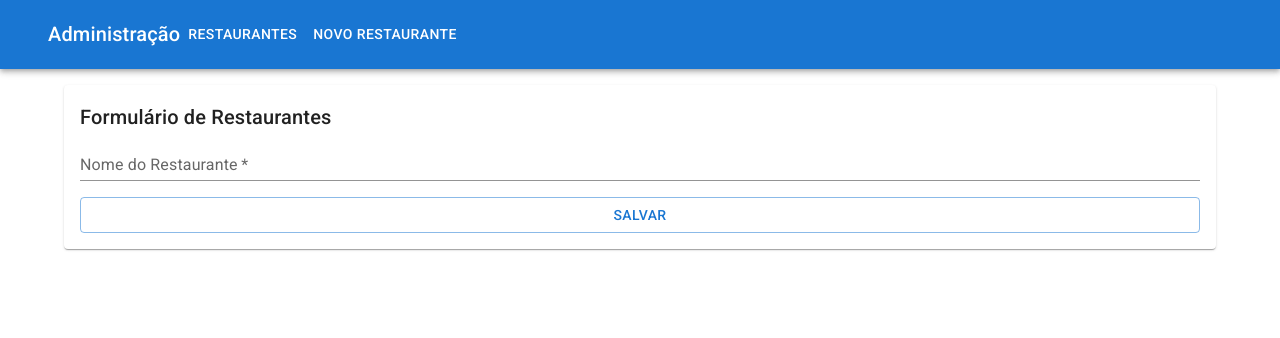
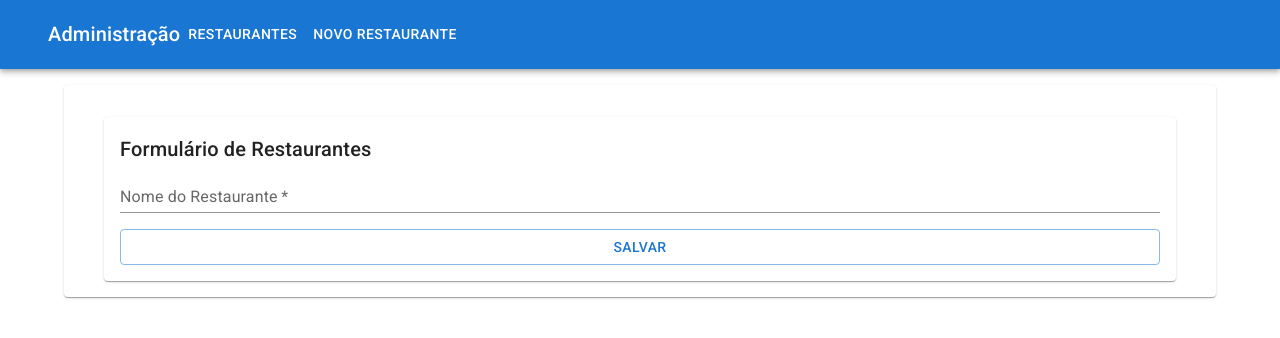
Before and after one commit to Nadson-Cutrim/alfood, a React (Create React App) app: page /admin/restaurantes/1 in a window 1280 px wide. Shown: the top 338 px of the page. Built offline with nearby package versions, Linux system fonts and the light colour scheme; no server answers.

Commit message:
Extraindo o layout base

```diff
--- a/src/App.tsx
+++ b/src/App.tsx
@@ -3,6 +3,7 @@ import Home from './paginas/Home';
 import VitrineRestaurantes from './paginas/VitrineRestaurantes';
 import AdministracaoRestaurantes from './paginas/Administracao/Restaurantes/AdministracaoRestaurante';
 import FormularioRestaurante from './paginas/Administracao/Restaurantes/FormularioRestaurante';
+import PaginaBaseAdmin from './paginas/Administracao/PaginaBaseAdmin';
 
 function App() {
 
@@ -10,9 +11,13 @@ function App() {
     <Routes>
       <Route path="/" element={<Home />} />
       <Route path="/restaurantes" element={<VitrineRestaurantes />} />
-      <Route path="/admin/restaurantes" element={<AdministracaoRestaurantes />} />
-      <Route path="/admin/restaurantes/novo" element={<FormularioRestaurante />} />
-      <Route path="/admin/restaurantes/:id" element={<FormularioRestaurante />} />
+      <Route path='/admin' element={<PaginaBaseAdmin />}>
+
+      <Route path="restaurantes" element={<AdministracaoRestaurantes />} />
+      <Route path="restaurantes/novo" element={<FormularioRestaurante />} />
+      <Route path="restaurantes/:id" element={<FormularioRestaurante />} />
+      </Route>
+
     </Routes>
   );
 }
--- /dev/null
+++ b/src/paginas/Administracao/PaginaBaseAdmin.tsx
@@ -0,0 +1,42 @@
+import {
+  AppBar,
+  Box,
+  Button,
+  Container,
+  Typography,
+  Toolbar,
+  Paper,
+  Link,
+} from "@mui/material";
+import { Link as RouterLink, Outlet } from "react-router-dom";
+
+const PaginaBaseAdmin = () => {
+  return (
+    <>
+      <AppBar position="static">
+        <Container maxWidth="xl">
+          <Toolbar>
+            <Typography variant="h6">Administração</Typography>
+            <Box sx={{ display: "flex", flexGrow: 1 }}>
+              <Link component={RouterLink} to="/admin/restaurantes">
+                <Button sx={{ my: 2, color: "white" }}>Restaurantes</Button>
+              </Link>
+              <Link component={RouterLink} to="/admin/restaurantes/novo">
+                <Button sx={{ my: 2, color: "white" }}>Novo Restaurante</Button>
+              </Link>
+            </Box>
+          </Toolbar>
+        </Container>
+      </AppBar>
+      <Box>
+        <Container maxWidth="lg" sx={{ marginTop: 2 }}>
+          <Paper sx={{ p: 2 }}>
+            <Outlet />
+          </Paper>
+        </Container>
+      </Box>
+    </>
+  );
+};
+
+export default PaginaBaseAdmin;
--- a/src/paginas/Administracao/Restaurantes/AdministracaoRestaurante.tsx
+++ b/src/paginas/Administracao/Restaurantes/AdministracaoRestaurante.tsx
@@ -1,66 +1,80 @@
 import { useEffect, useState } from "react";
 import IRestaurante from "../../../interfaces/IRestaurante";
-import { Button, Paper, Table, TableBody, TableCell, TableContainer, TableHead, TableRow } from "@mui/material";
-import { Link } from "react-router-dom";
+import {
+  Button,
+  Paper,
+  Table,
+  TableBody,
+  TableCell,
+  TableContainer,
+  TableHead,
+  TableRow,
+} from "@mui/material";
+import { Link as RouterLink } from "react-router-dom";
 import http from "../../../http";
 
-const AdministracaoRestaurantes = () =>{
-const [restaurantes, setRestaurantes] = useState<IRestaurante[ ] >( [ ] );
-useEffect(() =>{
-http.get<IRestaurante[]>(`/restaurantes/`)
-.then(resposta => {
+const AdministracaoRestaurantes = () => {
+  const [restaurantes, setRestaurantes] = useState<IRestaurante[]>([]);
+  useEffect(() => {
+    http
+      .get<IRestaurante[]>(`/restaurantes/`)
+      .then((resposta) => {
         setRestaurantes(resposta.data);
       })
-.catch(erro => {
+      .catch((erro) => {
         console.log(erro);
-})
-})
+      });
+  });
 
   const excluir = (restauranteAhSerExcluido: IRestaurante) => {
-    http.delete(`/restaurantes/${restauranteAhSerExcluido.id}/`)
+    http
+      .delete(`/restaurantes/${restauranteAhSerExcluido.id}/`)
       .then(() => {
-        const listaRestaurante = restaurantes.filter(restaurante => restaurante.id !== restauranteAhSerExcluido.id);
+        const listaRestaurante = restaurantes.filter(
+          (restaurante) => restaurante.id !== restauranteAhSerExcluido.id
+        );
         setRestaurantes([...listaRestaurante]);
         alert("Restaurante excluído com sucesso!");
       })
-    .catch(erro => {
+      .catch((erro) => {
         console.log(erro);
-    })
-}
+      });
+  };
   return (
     <TableContainer component={Paper}>
       <Table>
         <TableHead>
           <TableRow>
-            <TableCell>
-                Nome
-            </TableCell>
-              <TableCell>
-                Editar
-            </TableCell>
-              <TableCell>
-                Excluir
-            </TableCell>
+            <TableCell>Nome</TableCell>
+            <TableCell>Editar</TableCell>
+            <TableCell>Excluir</TableCell>
           </TableRow>
         </TableHead>
         <TableBody>
-        {restaurantes.map
-    (restaurante =>
+          {restaurantes.map((restaurante) => (
             <TableRow key={restaurante.id}>
+              <TableCell>{restaurante.nome}</TableCell>
               <TableCell>
-                {restaurante.nome}
+                [
+                <RouterLink to={`/admin/restaurantes/${restaurante.id}`}>
+                  📝 Editar
+                </RouterLink>
+                ]
               </TableCell>
               <TableCell>
-                [<Link to={`/admin/restaurantes/${restaurante.id}`}>📝 Editar</Link>]
-            </TableCell>
-            <TableCell>
-                <Button variant="outlined" color="error" onClick={() => excluir(restaurante)}>🗑️ Excluir</Button>
+                <Button
+                  variant="outlined"
+                  color="error"
+                  onClick={() => excluir(restaurante)}
+                >
+                  🗑️ Excluir
+                </Button>
               </TableCell>
             </TableRow>
-    )}
+          ))}
         </TableBody>
       </Table>
     </TableContainer>
-)
-}
+  );
+};
 export default AdministracaoRestaurantes;
--- a/src/paginas/Administracao/Restaurantes/FormularioRestaurante.tsx
+++ b/src/paginas/Administracao/Restaurantes/FormularioRestaurante.tsx
@@ -1,15 +1,12 @@
 import {
-  AppBar,
   Box,
   Button,
   Container,
   TextField,
   Typography,
-  Toolbar,
-  Paper,Link
-} from "@mui/material";
+  Paper} from "@mui/material";
 import { useEffect, useState } from "react";
-import { Link as RouterLink, useParams } from "react-router-dom";
+import { useParams } from "react-router-dom";
 import IRestaurante from "../../../interfaces/IRestaurante";
 import http from "../../../http";
 
@@ -57,21 +54,7 @@ const FormularioRestaurante = () => {
 
   return (
     <>
-      <AppBar position="static">
-        <Container maxWidth="xl">
-          <Toolbar>
-            <Typography variant="h6">Administração</Typography>
-            <Box sx={{ display: "flex", flexGrow: 1 }}>
-              <Link component={RouterLink} to="/admin/restaurantes">
-                <Button sx={{ my: 2, color: "white" }}>Restaurantes</Button>
-              </Link>
-              <Link component={RouterLink} to="/admin/restaurantes/novo">
-                <Button sx={{ my: 2, color: "white" }}>Novo Restaurante</Button>
-              </Link>
-            </Box>
-          </Toolbar>
-        </Container>
-      </AppBar>
+
       <Box>
         <Container maxWidth="lg" sx={{ marginTop: 2 }}>
           <Paper sx={{ p: 2 }}>
```
Lines whose indentation alone changed are shown as unchanged.
